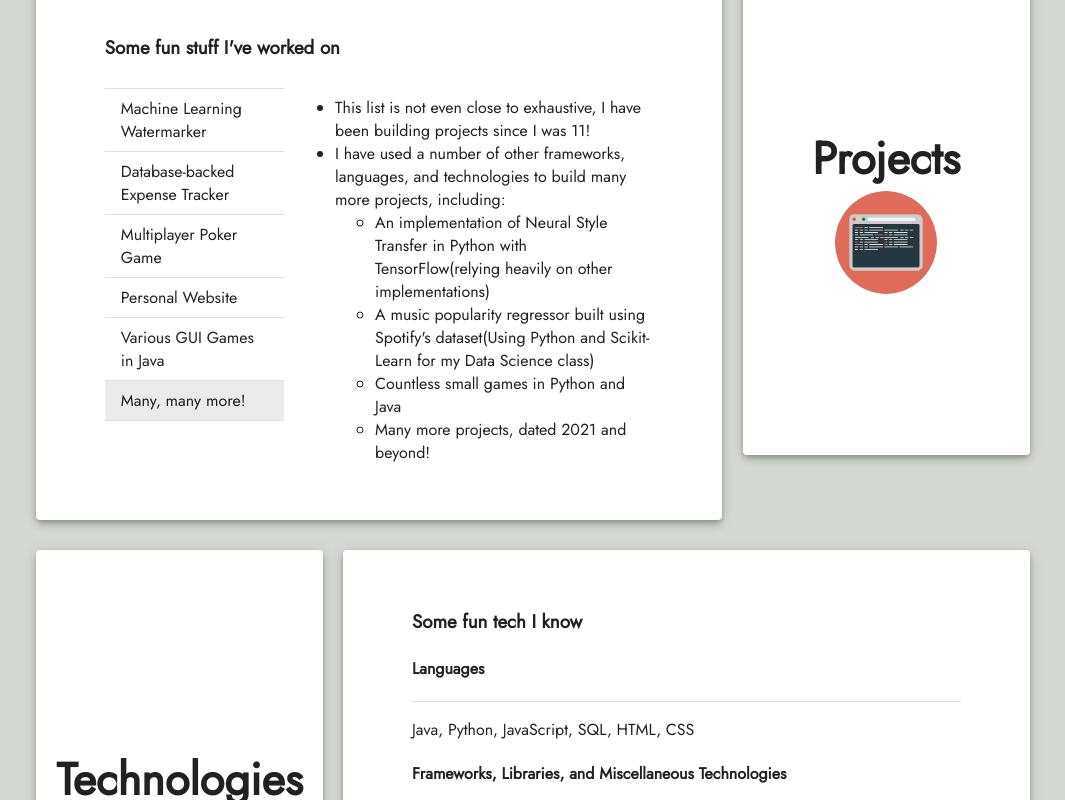
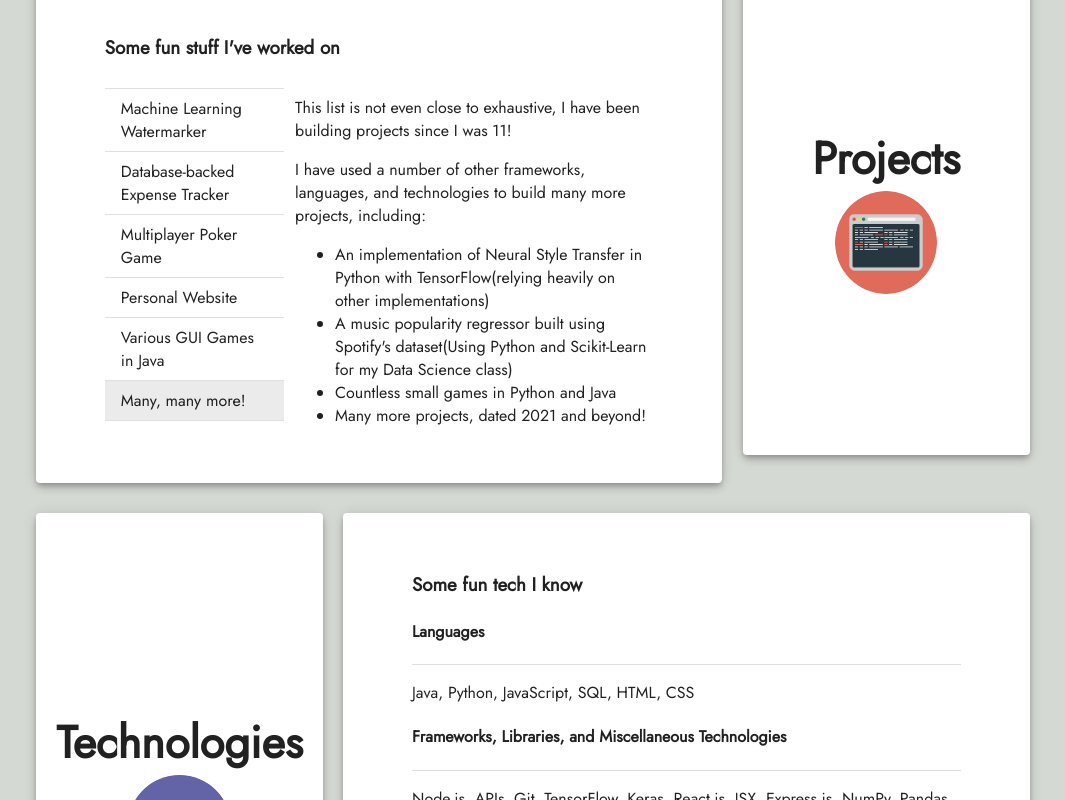
Before and after one commit to jack-denson/personal-site, a React (Create React App) app: page / in a window 1280 px wide. Both pictures are taken after a click on the button "Many, many more!". Shown: the part 684-1484 px from the top of the page, without its empty margins (102-1167 px from the left). Built offline with nearby package versions, Linux system fonts and the light colour scheme.

Commit message:
Small project section edits

```diff
--- a/src/ProjectSelector.js
+++ b/src/ProjectSelector.js
@@ -43,14 +43,15 @@ class ProjectSelector extends React.Component {
             <li>Also built a simple menu to select from these games and launch them.</li>
             <li>Mostly built using JFrames and Java's awt library.</li>
           </ul>,
-      'Many, many more!' : <ul><li>This list is not even close to exhaustive, I have been building projects since I was 11!</li>
-      <li>I have used a number of other frameworks, languages, and technologies to build many more projects, including:</li>
+      'Many, many more!' :<div><p>This list is not even close to exhaustive, I have been building projects since I was 11!</p>
+      <p>I have used a number of other frameworks, languages, and technologies to build many more projects, including:</p>
       <ul>
       <li>An implementation of Neural Style Transfer in Python with TensorFlow(relying heavily on other implementations)</li>
       <li>A music popularity regressor built using Spotify's dataset(Using Python and Scikit-Learn for my Data Science class)</li>
       <li>Countless small games in Python and Java</li>
       <li>Many more projects, dated 2021 and beyond!</li>
-      </ul></ul>
+      </ul>
+      </div>
     }
   }
 
```
